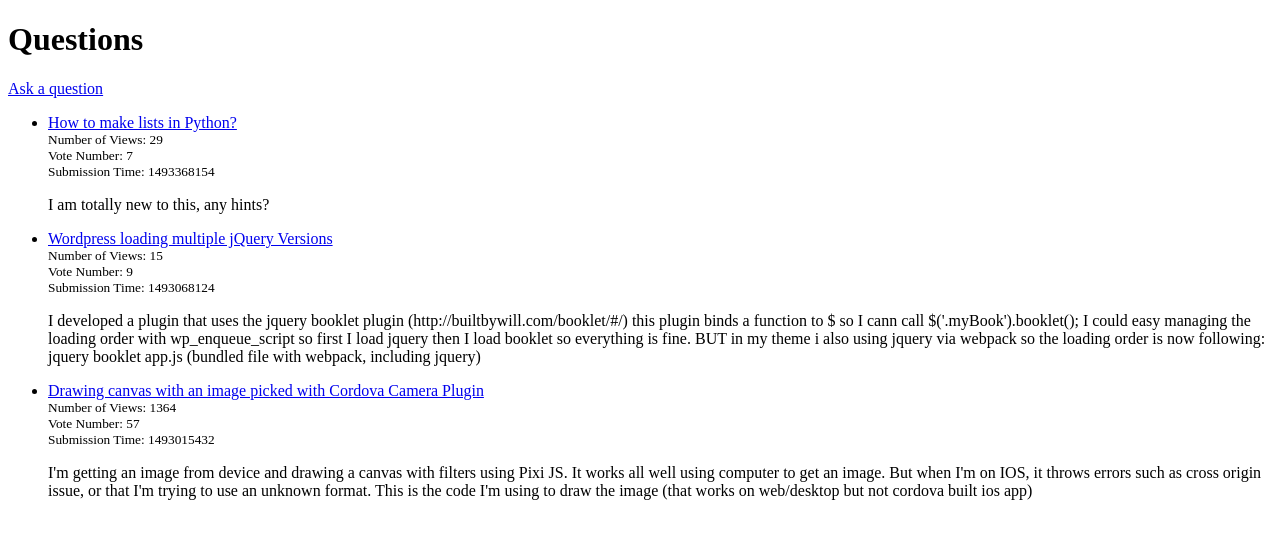
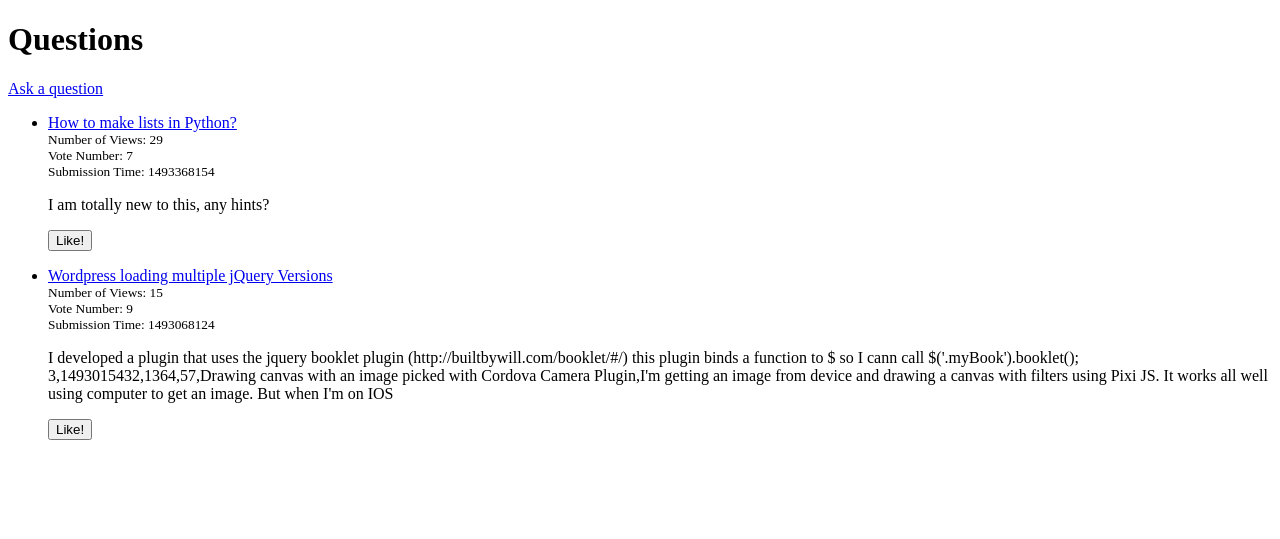
Before and after one commit to zsofiam/ask-mate-3-python, a Flask app: page /list in a window 1280 px wide. Shown: the top 539 px of the page. Run offline with Flask 2, Linux system fonts and the light colour scheme; some libraries are stand-ins or nearby versions.

Commit message:
add like button [WIP]

```diff
--- a/sample_data/answer.csv
+++ b/sample_data/answer.csv
@@ -1,4 +1,4 @@
 id,submission_time,vote_number,question_id,message,image
-1,1611133613,0,9,üüüüüüüüüü,
-1,1611134519,0,1,look up python's doc,
-2,1611134536,0,1,like this: []
+1,1611133613,12,9,üüüüüüüüüü,
+2,1611134519,0,1,look up python's doc,
+3,1611136989,0,1,sfsdfds,
--- a/sample_data/question.csv
+++ b/sample_data/question.csv
@@ -1,14 +1,4 @@
 id,submission_time,view_number,vote_number,title,message,image
 1,1493368154,29,7,How to make lists in Python?,"I am totally new to this, any hints?",
 2,1493068124,15,9,Wordpress loading multiple jQuery Versions,"I developed a plugin that uses the jquery booklet plugin (http://builtbywill.com/booklet/#/) this plugin binds a function to $ so I cann call $('.myBook').booklet();
-
-I could easy managing the loading order with wp_enqueue_script so first I load jquery then I load booklet so everything is fine.
-
-BUT in my theme i also using jquery via webpack so the loading order is now following:
-
-jquery
-booklet
-app.js (bundled file with webpack, including jquery)",images/image1.png
 3,1493015432,1364,57,Drawing canvas with an image picked with Cordova Camera Plugin,"I'm getting an image from device and drawing a canvas with filters using Pixi JS. It works all well using computer to get an image. But when I'm on IOS, it throws errors such as cross origin issue, or that I'm trying to use an unknown format.
-
-This is the code I'm using to draw the image (that works on web/desktop but not cordova built ios app)",
--- a/server.py
+++ b/server.py
@@ -62,6 +62,23 @@
     data_manager.write_all_answers(answers)
     return redirect("/question/" + question_id)
 
+@app.route('/vote_counter/<question_id>', methods=['POST'])
+def vote_counter(question_id):
+    questions = data_manager.get_all_questions_from_file()
+    if request.method == 'POST':
+        for question in questions:
+            print(question)
+            print(question_id)
+            if int(question[0]) == int(question_id):
+                print("working")
+                print(question_id)
+                question_integer = int(question[2])
+                question_integer += 1
+                question[2] = str(question_integer)
+                break
+    data_manager.write_questions_to_file(questions)
+    return redirect("/list")
+
 
 if __name__ == "__main__":
     app.run(
--- a/templates/list.html
+++ b/templates/list.html
@@ -20,6 +20,11 @@
             <small>Vote Number: {{ question.get('vote_number') }}</small>
             <small>Submission Time: {{ question["submission_time"] }}</small>
             <p>{{ question.get('message') }}</p>
+            <p/>
+            <form action="/vote_counter/{{ question.get('id') }}" method="post">
+            <button type="submit">Like!</button>
+            </form>
+            <p/>
         </li>
     {% endfor %}
 </ul>
```
